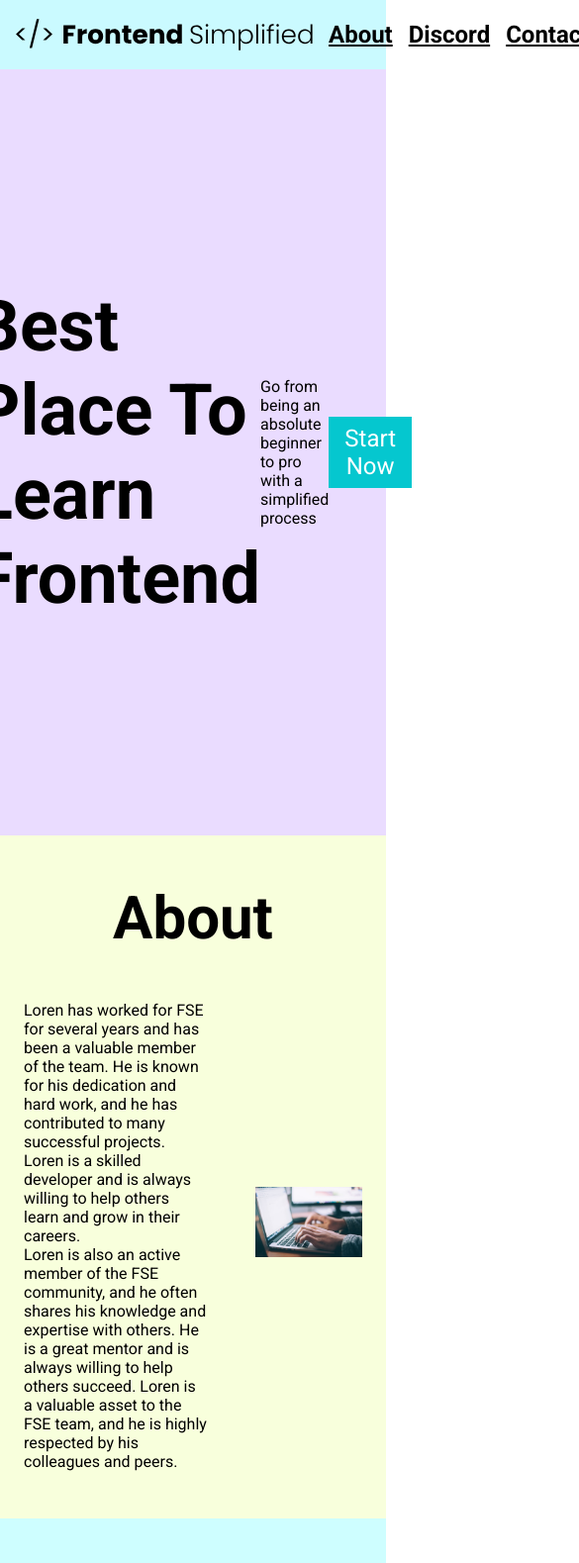
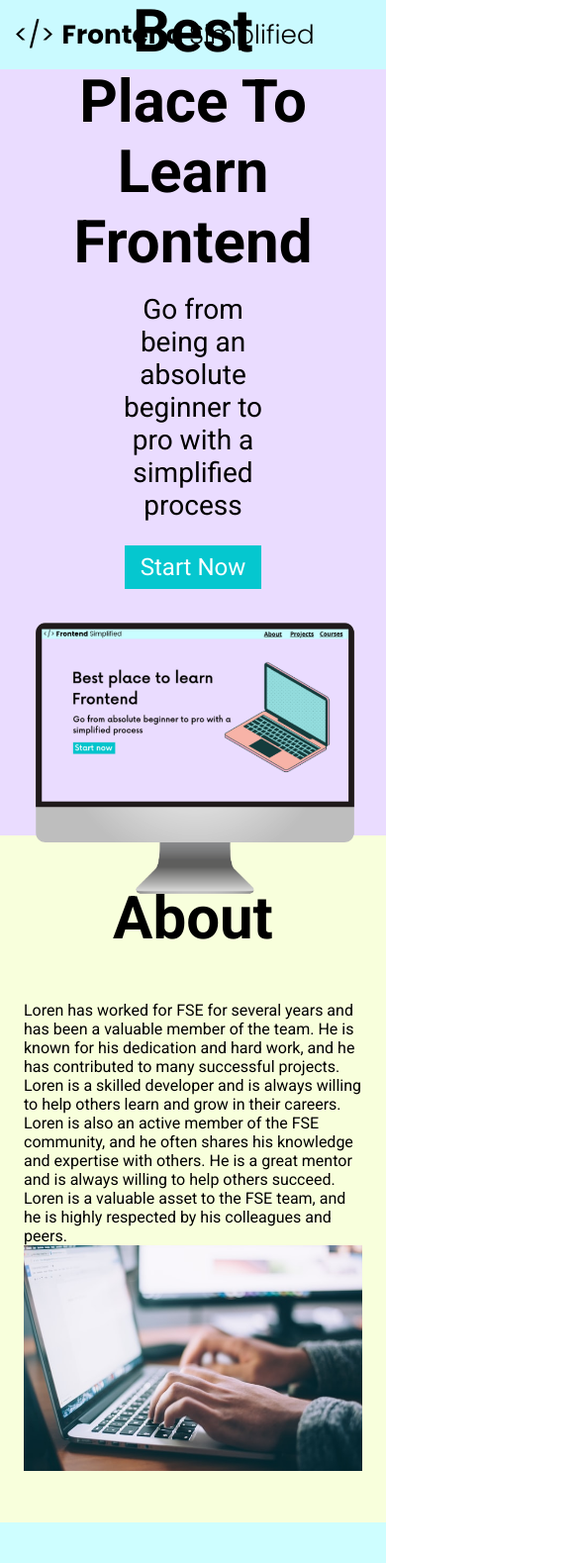
Before and after one commit to AskAlaska49/AskAlaska49-First-Website, a plain HTML site: page index.html in a window 390 px wide. Shown: the top 1579 px of the page at 99% size, 585 px wide, since content can reach past the window. Drawn offline with Linux system fonts and the light colour scheme; a web font is replaced by a local one.

Commit message:
working with responsivenss and having trouble with the purple secton with h1 and pictue going into the next parts

```diff
--- a/index.html
+++ b/index.html
@@ -25,11 +25,11 @@
         </nav>
         <header>
             <div class="row">
+                <div class="home__discription">
                 <h1>Best Place To Learn Frontend</h1>
-                <p class="subheader">
-                <p>Go from being an absolute beginner to pro with a simplified process
+                <p class="subheader">Go from being an absolute beginner to pro with a simplified process
                     </p>
-           <button>Start Now</button>
+           <button class="home__discription--button">Start Now</button>
          </div>
          <figure>
             <img src="./assets/laptop.png" alt="Home page image">
@@ -44,7 +44,7 @@
         <div class="row">
         <div class="section__discription">
             <div class="section__discription--wrapper">
-                <p class="section__discription--para">
+                <p class="section__discription--para"></p>
             <p>Loren has worked for FSE for several years and has been a valuable member of the team. He is known for his dedication and hard work, and he has contributed to many successful projects. Loren is a skilled developer and is always willing to help others learn and grow in their careers.
                 </p>
                 <p>Loren is also an active member of the FSE community, and he often shares his knowledge and expertise with others. He is a great mentor and is always willing to help others succeed. Loren is a valuable asset to the FSE team, and he is highly respected by his colleagues and peers.
@@ -65,7 +65,7 @@
             <img src="./assets/discord.png" alt="Discord">
         </figure>
         <div class="section__discription--wrapper">
-            <p class="section__discription--para">
+            <p class="section__discription--para"></p>
             <p>Loren has worked for FSE for several years and has been a valuable member of the team. He is known for his dedication and hard work, and he has contributed to many successful projects. Loren is a skilled developer and is always willing to help others learn and grow in their careers.
             </p>
 
--- a/style.css
+++ b/style.css
@@ -28,8 +28,8 @@ h1{
 }
 
 .subheader {
-    font-size: 36px;
-    margins: 16px 0 24px 0;
+    font-size: 24px;
+    margin: 16px 0 24px 0;
 }
 
 button {
@@ -69,6 +69,12 @@ li {
     display: flex;
     align-items: center;
     justify-content: center
+}
+
+header div{
+    display: flex;
+    flex-direction: column;
+    max-width: 50%;
 }
 
 #about,
@@ -145,6 +151,7 @@ form {
     display: flex;
     flex-direction: column;
     margin: 0 auto;
+    padding: 0 24px;
 }
 
 input, textarea {
@@ -176,3 +183,56 @@ footer {
 .footer__link {
     padding: 0 16px;
 }
+
+/* SMALL PHONES, TABLETS, LARGE SMARTPHONES */
+
+@media (max-width: 728px) {
+    .row {
+        flex-direction: column;
+    }
+    .home__discription {
+        margin-bottom: 24px;
+        display: flex;
+        flex-direction: column;
+        align-items: center;
+    }
+    .home__discription--button {
+        max-width: 240px;
+    }
+    h1{
+        text-align: center;
+        font-size: 60px;
+    }
+    .subheader {
+        text-align: center;
+        font-size: 28px;
+    }
+    ul {
+        display: none;
+    }
+    .section__discription {
+        flex-direction: column;
+    }
+    .section__discription--wrapper {
+        width: 100%;
+    }
+    .about__img--wrapper {
+        width: 100%;
+    }
+    #discord .section__discription {
+        flex-direction: column-reverse;
+    }
+    footer {
+        padding: 48px 24px;
+    }
+    .footer__logo{
+        max-width: 360px;
+    }
+    .footer__link {
+        padding: 0 4px;
+        font-size: 18px;
+    }
+    .footer__link {
+        margin-bottom: 24px;
+    }
+}
```
